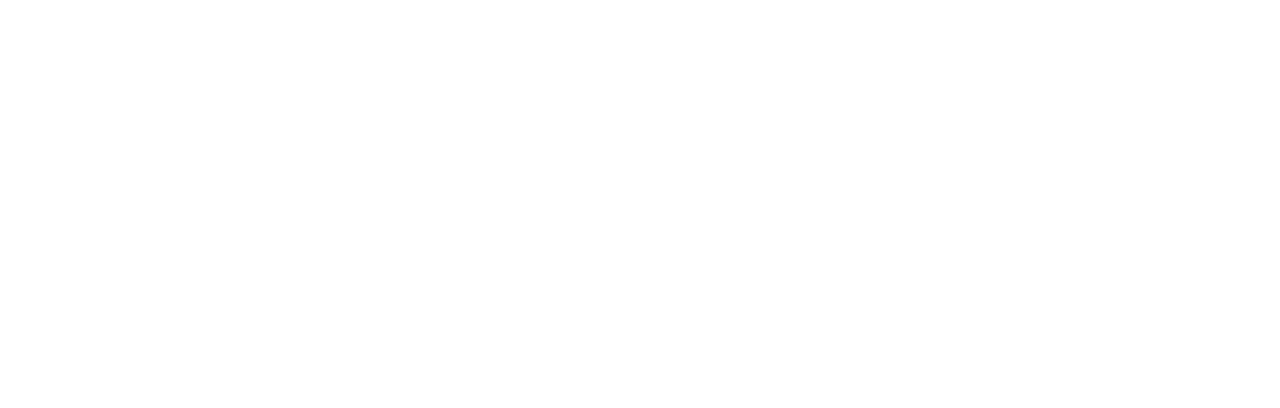
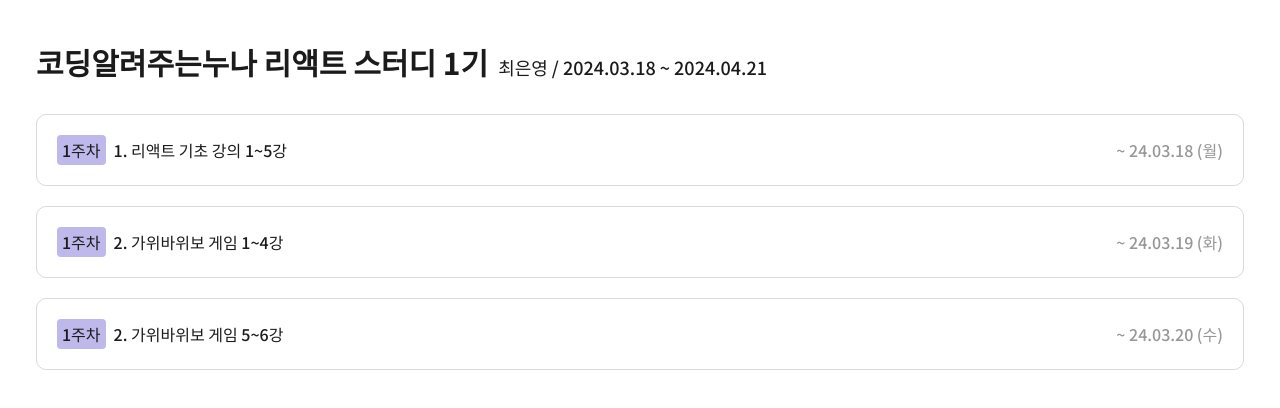
Before and after one commit to atelier2430/study_noona, a React (Create React App) app: page / in a window 1280 px wide. Before the commit this address had no page. Shown: the top 408 px of the page. Built offline with nearby package versions, Linux system fonts and the light colour scheme.

Commit message:
[ADD] 인덱스 페이지
'추후 과제 진행 시 링크 취합용 인덱스 페이지 추가'
'가위바위보 페이지 목록이동 링크 추가'

```diff
--- a/src/App.js
+++ b/src/App.js
@@ -1,11 +1,13 @@
 import './App.css';
 import { Route, Routes } from 'react-router-dom';
+import Index from './pages/Index';
 import RockPaperScissors from './pages/RockPaperScissors';
 
 function App() {
 
   return (
     <Routes>
+      <Route path='/' element={<Index />}></Route>
       <Route path='/rock-paper-scissors' element={<RockPaperScissors />}></Route>
     </Routes>
   );
--- a/src/assets/css/common.css
+++ b/src/assets/css/common.css
@@ -10,3 +10,76 @@
 strong {
     font-weight: 700;
 }
+
+.back {
+    position: absolute;
+    top: 30px;
+    left: 30px;
+    width: 20px;
+    height: 20px;
+    border: 2px solid #1b1b1b;
+    border-bottom-width: 0;
+    border-right-width: 0;
+    transform: rotate(-45deg);
+}
+
+.wrap {
+    min-height: 100vh;
+    padding: 10px 36px 40px;
+}
+.wrap h1 {
+    position: sticky;
+    top: 0;
+    padding: 30px 0;
+    background-color: #fff;
+    font-size: 3rem;
+}
+.wrap h1 span {
+    padding-left: 10px;
+    font-size: 1.8rem;
+}
+.wrap .list {}
+.wrap .list .item {
+    margin-bottom: 20px;
+}
+.wrap .list .item a {
+    display: flex;
+    align-items: center;
+    gap: 8px;
+    padding: 20px;
+    border: 1px solid #d9d9d9;
+    border-radius: 10px;
+    font-size: 1.6rem;
+}
+.wrap .list .item a:hover {
+    box-shadow: 2px 4px 18px rgba(0,0,0,0.25);
+}
+.wrap .list .item .tag {
+    display: block;
+    padding: 3px 5px;
+    border-radius: 4px;
+}
+.wrap .list .item .tag01 {
+    background-color: #BEB8EB;
+}
+.wrap .list .item .tag02 {
+    background-color: #5299D3;
+}
+.wrap .list .item .tag03 {
+    background-color: #0B5563;
+}
+.wrap .list .item .tag04 {
+    background-color: #A2BCE0;
+}
+.wrap .list .item .tag05 {
+    background-color: #5E5C6C;
+}
+.wrap .list .item .title {
+    flex: 1;
+    overflow: hidden;
+    text-overflow: ellipsis;
+    white-space: nowrap;
+}
+.wrap .list .item .date {
+    color: #979797;
+}
--- /dev/null
+++ b/src/pages/Index.js
@@ -0,0 +1,38 @@
+import React from 'react'
+import { Link } from "react-router-dom"
+
+const Index = () => {
+  return (
+    <div className="wrap">
+        <h1>
+            <strong>코딩알려주는누나 리액트 스터디 1기</strong>
+            <span>최은영 / 2024.03.18 ~ 2024.04.21</span>
+        </h1>
+        <ul className="list">
+            <li className="item">
+                <Link to="/">
+                    <span className="tag tag01">1주차</span>
+                    <span className="title">1. 리액트 기초 강의 1~5강</span>
+                    <span className="date">~ 24.03.18 (월)</span>
+                </Link>
+            </li>
+            <li className="item">
+                <Link to="rock-paper-scissors">
+                    <span className="tag tag01">1주차</span>
+                    <span className="title">2. 가위바위보 게임 1~4강</span>
+                    <span className="date">~ 24.03.19 (화)</span>
+                </Link>
+            </li>
+            <li className="item">
+                <Link to="rock-paper-scissors">
+                    <span className="tag tag01">1주차</span>
+                    <span className="title">2. 가위바위보 게임 5~6강</span>
+                    <span className="date">~ 24.03.20 (수)</span>
+                </Link>
+            </li>
+        </ul>
+    </div>
+  )
+}
+
+export default Index
--- a/src/pages/RockPaperScissors.js
+++ b/src/pages/RockPaperScissors.js
@@ -1,4 +1,5 @@
 import { useState } from "react"
+import { Link } from "react-router-dom"
 import ScissorImg from '../assets/images/project01/scissors.png'
 import RockImg from '../assets/images/project01/rock.png'
 import PaperImg from '../assets/images/project01/paper.png'
@@ -55,6 +56,7 @@
 
     return (
         <div className="rps-wrap">
+            <Link to="/" className="back"></Link>
             <div className="rps-box-area">
                 <RockPaperScissorBox
                     title="You"
```
Lines whose indentation alone changed are shown as unchanged.
